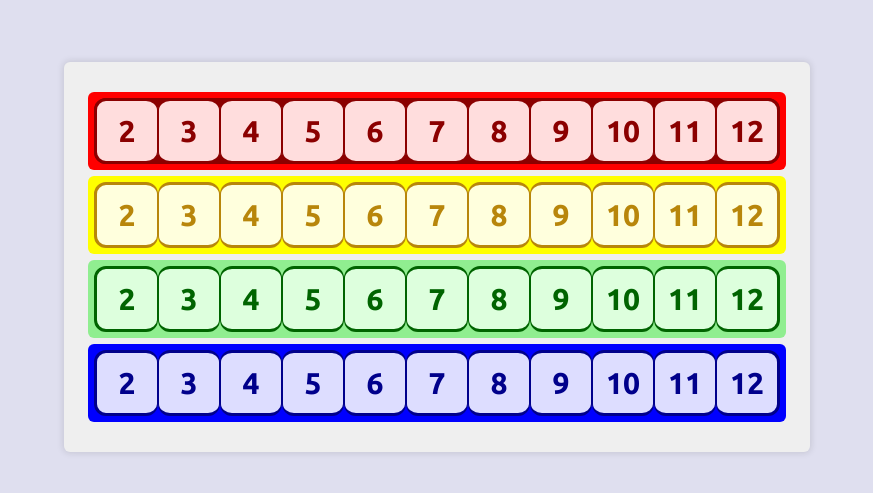
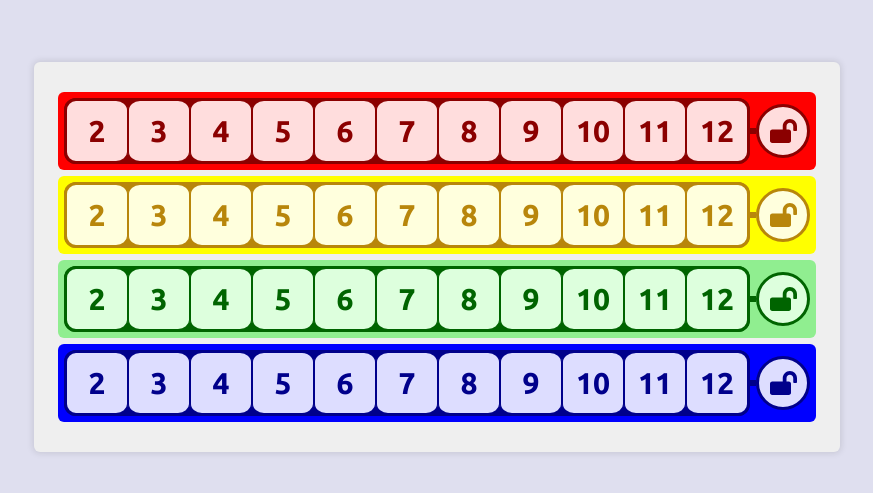
Before and after one commit to laurensrouw/quicks, a React (Create React App) app: page / in a window 1280 px wide. Shown: the part 143-636 px from the top of the page, without its empty margins (203-1076 px from the left). Built offline with nearby package versions, Linux system fonts and the light colour scheme.

Commit message:
Add lock box

```diff
--- /dev/null
+++ b/src/components/board/Lock.module.scss
@@ -0,0 +1,53 @@
+@import "src/styles/sizes";
+
+.lock {
+  height: $size-xlarge;
+  width: $size-xlarge;
+
+  display: flex;
+  align-items: center;
+  justify-content: center;
+
+  border-radius: 50%;
+  border: $size-xsmall solid black;
+}
+
+.red {
+  composes: lock;
+
+  background-color: #ffdddd;
+
+  border-color: darkred;
+
+  color: darkred;
+}
+
+.yellow {
+  composes: lock;
+
+  background-color: #ffffdd;
+
+  border-color: darkgoldenrod;
+
+  color: darkgoldenrod;
+}
+
+.green {
+  composes: lock;
+
+  background-color: #ddffdd;
+
+  border-color: darkgreen;
+
+  color: darkgreen;
+}
+
+.blue {
+  composes: lock;
+
+  background-color: #ddddff;
+
+  border-color: darkblue;
+
+  color: darkblue;
+}
--- /dev/null
+++ b/src/components/board/Lock.tsx
@@ -0,0 +1,35 @@
+import React from "react";
+import styles from "./Lock.module.scss";
+import { FontAwesomeIcon } from "@fortawesome/react-fontawesome";
+import { faLockOpen } from "@fortawesome/free-solid-svg-icons";
+
+import { DiceColor } from "../../model/colors";
+
+interface Props {
+  color: DiceColor;
+}
+
+function Lock(props: Props) {
+  const style = colorsToStyle(props.color);
+
+  return (
+    <div className={style}>
+      <FontAwesomeIcon icon={faLockOpen} />
+    </div>
+  );
+}
+
+function colorsToStyle(color: DiceColor) {
+  switch (color) {
+    case "RED":
+      return styles.red;
+    case "YELLOW":
+      return styles.yellow;
+    case "GREEN":
+      return styles.green;
+    case "BLUE":
+      return styles.blue;
+  }
+}
+
+export default Lock;
--- a/src/components/board/Row.module.scss
+++ b/src/components/board/Row.module.scss
@@ -1,6 +1,9 @@
 @import "src/styles/sizes";
 
 .row {
+  display: flex;
+  align-items: center;
+
   margin: $size-small 0;
   padding: $size-small;
 
@@ -13,12 +16,18 @@
   border-radius: $size-medium;
 }
 
+.spacer {
+  height: $size-small;
+  width: $size-small;
+}
+
 .red {
   composes: row;
 
   background-color: red;
 
-  .inner {
+  .inner,
+  .spacer {
     background-color: darkred;
   }
 }
@@ -27,16 +36,31 @@
   composes: row;
 
   background-color: yellow;
+
+  .inner,
+  .spacer {
+    background-color: darkgoldenrod;
+  }
 }
 
 .green {
   composes: row;
 
   background-color: lightgreen;
+
+  .inner,
+  .spacer {
+    background-color: darkgreen;
+  }
 }
 
 .blue {
   composes: row;
 
   background-color: blue;
+
+  .inner,
+  .spacer {
+    background-color: darkblue;
+  }
 }
--- a/src/components/board/Row.tsx
+++ b/src/components/board/Row.tsx
@@ -4,6 +4,7 @@ import styles from "./Row.module.scss";
 import { DiceColor } from "../../model/colors";
 
 import Box from "./Box";
+import Lock from "./Lock";
 
 interface Props {
   color: DiceColor;
@@ -27,6 +28,8 @@ function Row(props: Props) {
         <Box color={props.color}>11</Box>
         <Box color={props.color}>12</Box>
       </div>
+      <div className={styles.spacer} />
+      <Lock color={props.color} />
     </div>
   );
 }
```
